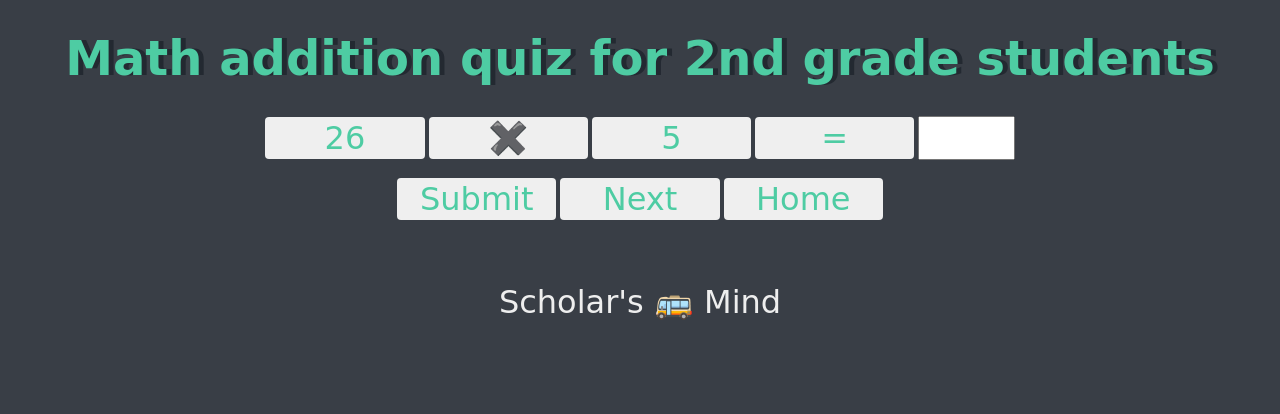
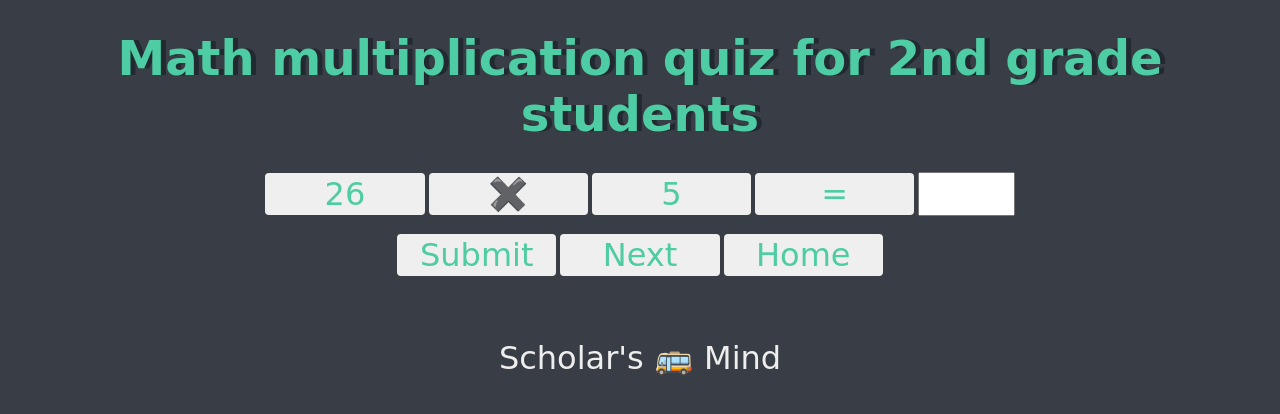
Before and after one commit to chambargemanoj/kidsmath, a plain HTML site: page multiplication.html in a window 1280 px wide. Drawn offline with Linux system fonts and the light colour scheme.

Commit message:
Update multiplication.html

```diff
--- a/multiplication.html
+++ b/multiplication.html
@@ -8,7 +8,7 @@
 </head>
 
 <body>
-  <h1>Math addition quiz for 2nd grade students</h1>
+  <h1>Math multiplication quiz for 2nd grade students</h1>
   <div class="quiz">
     <button class="number1" type="button" name="value1">Value1</button>
     <button class="plus" type="button" name="value1">✖️</button>
```
